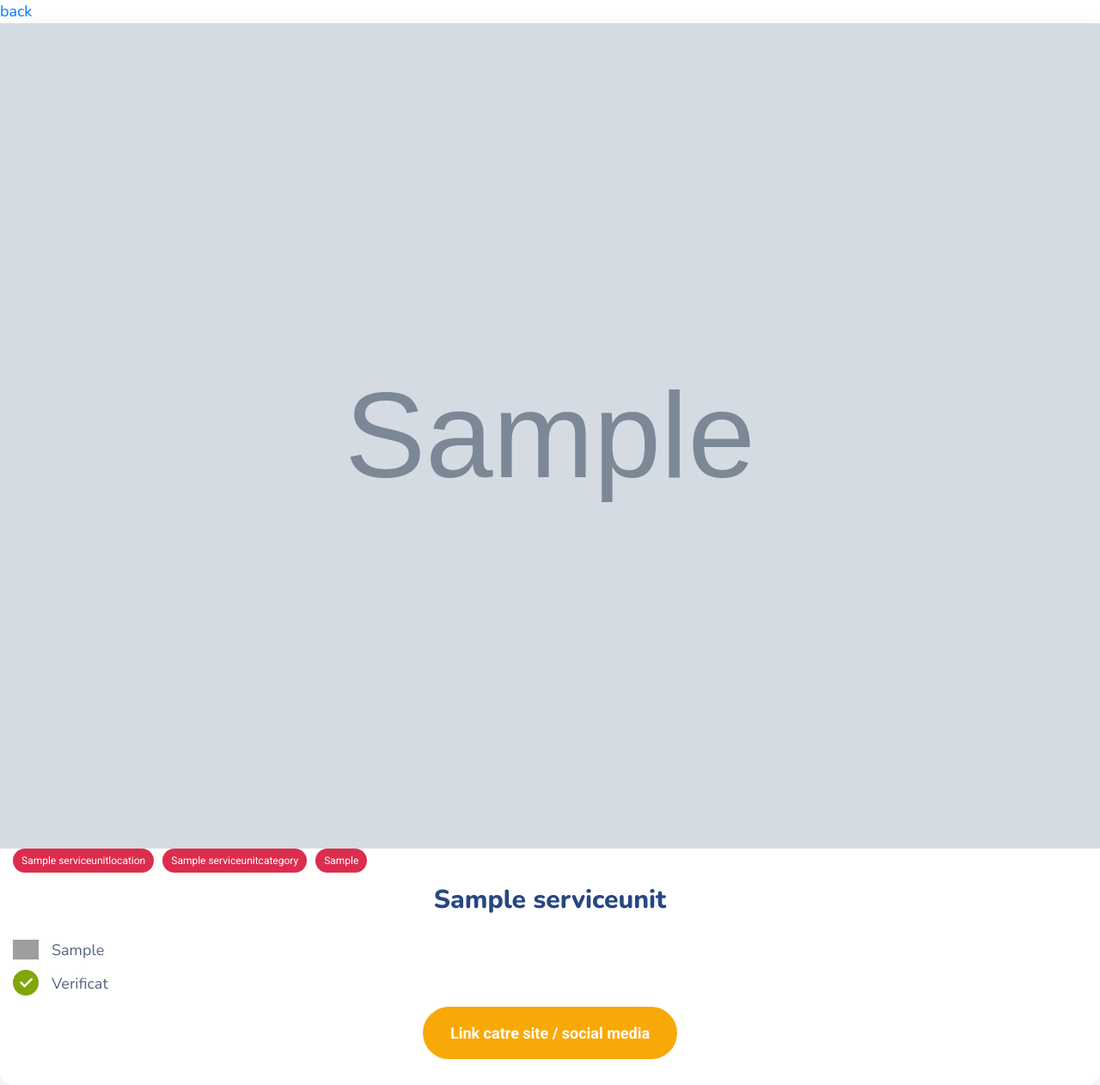
After one commit to GrozescuRares/undemergcuurgenta, a Django app: page /service-unit/1 in a window 1280 px wide. The commit adds this page. Shown: the whole page at 86% size. Run offline with Django 3.2, Linux system fonts and the light colour scheme; tables that the repository leaves empty hold one stand-in row (values such as "Sample post"); grey boxes marked "Sample" are stand-in pictures; some libraries are stand-ins or nearby versions; grey boxes are pictures that could not be loaded.

Commit message:
UR-16 created service unit detail page.

```diff
--- a/app/models.py
+++ b/app/models.py
@@ -36,7 +36,7 @@ class ServiceUnit(BaseModel):
     image = models.ImageField(default='default.jpg', upload_to='pictures')
     schedule = models.CharField(max_length=250)
     link = models.URLField(max_length=500)
-    address = models.CharField(max_length=250, null=True)
+    address = models.CharField(max_length=250)
     verified = models.BooleanField(default=False)
 
     def __str__(self):
--- /dev/null
+++ b/app/templates/app/back_button.html
@@ -0,0 +1 @@
+<a href="{% url 'service-units' %}">back</a>
--- /dev/null
+++ b/app/templates/app/serviceunit_detail.html
@@ -0,0 +1,29 @@
+{% extends 'app/base.html' %}
+{% load static %}
+
+{% block content %}
+    {% include 'app/back_button.html' %}
+
+    <div class="search-item-wrapper">
+        <img alt="" class="img-thumb" src="{{ object.image.url }}">
+        <div class="content-wrapper">
+            <ul class="tag-list mb-3">
+                <li class="tag-item">{{ object.location }}</li>
+                <li class="tag-item">{{ object.category }}</li>
+                <li class="tag-item">{{ object.tags }}</li>
+            </ul>
+            <h3 class="font-xl font-primary withPrimaryColor font-bold mb-5 mt-0 text-center">{{ object.name }}</h3>
+            <p class="schedule">
+                <img src="{% static 'app/images/calendar.svg' %}" class="img-fluid" alt="">
+                {{ object.schedule }}
+            </p>
+            <p class="verify">
+                <img src="{% static 'app/images/check.svg' %}" alt="">
+                Verificat
+            </p>
+            <div class="text-center mt-auto">
+                <a href="{{ object.link }}" class="btn btn-secondary" target="_blank">Link catre site / social media</a>
+            </div>
+        </div>
+    </div>
+{% endblock %}
--- a/app/templates/app/serviceunit_form.html
+++ b/app/templates/app/serviceunit_form.html
@@ -4,7 +4,7 @@
 
 {% block content %}
 <section class="withBackgroundColor contact-form">
-    <a href="{% url 'service-units' %}">back</a>
+    {% include 'app/back_button.html' %}
     <div class="container">
         <div class="row">
 
--- a/app/templates/app/serviceunit_list.html
+++ b/app/templates/app/serviceunit_list.html
@@ -75,19 +75,19 @@
                             <ul class="tag-list mb-3">
                                 <li class="tag-item">{{ service_unit.location }}</li>
                                 <li class="tag-item">{{ service_unit.category }}</li>
-                            <li class="tag-item">{{ service_unit.tags }}</li>
                             </ul>
                             <h3 class="font-xl font-primary withPrimaryColor font-bold mb-5 mt-0 text-center">{{ service_unit.name }}</h3>
                             <p class="schedule">
                                 <img src="{% static 'app/images/calendar.svg' %}" class="img-fluid" alt="">
-                            {{ service_unit.schedule }}
+                                {{ service_unit.address }}
                             </p>
                             <p class="verify">
                                 <img src="{% static 'app/images/check.svg' %}" alt="">
                                 Verificat
                             </p>
                             <div class="text-center mt-auto">
-                            <a href="{{ service_unit.link }}" class="btn btn-secondary" target="_blank">Detalii suplimentare</a>
+                                <a href="{% url 'service-unit-detail' service_unit.id %}" class="btn btn-secondary" target="_blank">Detalii
+                                    suplimentare</a>
                             </div>
                         </div>
                     </div>
--- a/app/views.py
+++ b/app/views.py
@@ -2,7 +2,7 @@ import os
 
 from django.contrib import messages
 from django.urls import reverse
-from django.views.generic import CreateView
+from django.views.generic import CreateView, DetailView
 from django_filters.views import FilterView
 
 from app.constants import THANK_YOU_MESSAGE, DEFAULT_ORDER_BY, DEFAULT_PAGINATED_BY
@@ -42,3 +42,7 @@ class ServiceUnitCreateView(CreateView):
         messages.success(self.request, THANK_YOU_MESSAGE.format(form.cleaned_data['name'], form.cleaned_data['location'].name))
 
         return super().form_valid(form)
+
+
+class ServiceUnitDetailView(DetailView):
+    model = ServiceUnit
--- a/django_project/urls.py
+++ b/django_project/urls.py
@@ -18,12 +18,13 @@ from django.urls import path, re_path, include
 from django.conf import settings
 from django.conf.urls.static import static
 
-from app.views import ServiceUnitListView, ServiceUnitCreateView
+from app.views import ServiceUnitListView, ServiceUnitCreateView, ServiceUnitDetailView
 
 urlpatterns = [
     path('admin/', admin.site.urls),
     re_path('djga/', include('google_analytics.urls')),
     path('', ServiceUnitListView.as_view(), name='service-units'),
+    path('service-unit/<int:pk>', ServiceUnitDetailView.as_view(), name='service-unit-detail'),
     path('service-unit/create', ServiceUnitCreateView.as_view(), name='service-unit-create'),
 ]
 
```
Also changed, not shown: app/migrations/0003_serviceunit_address.py. Lines whose indentation alone changed are shown as unchanged.
